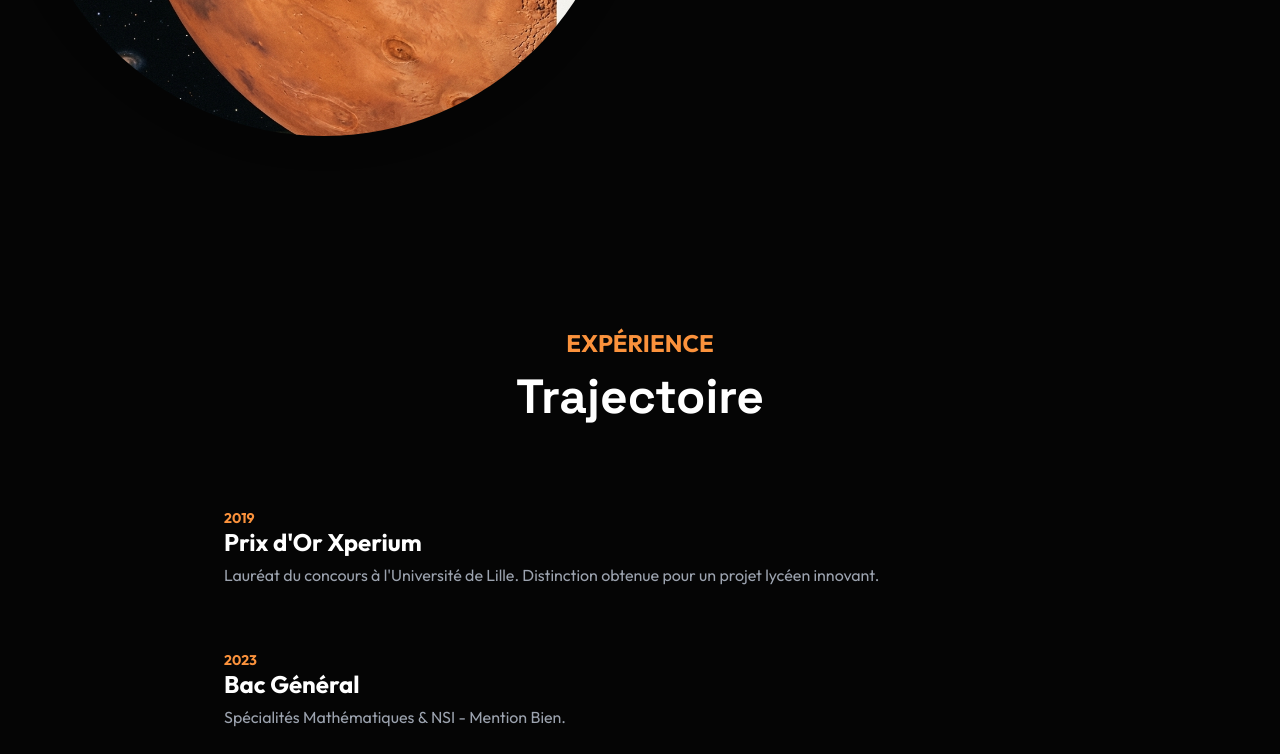
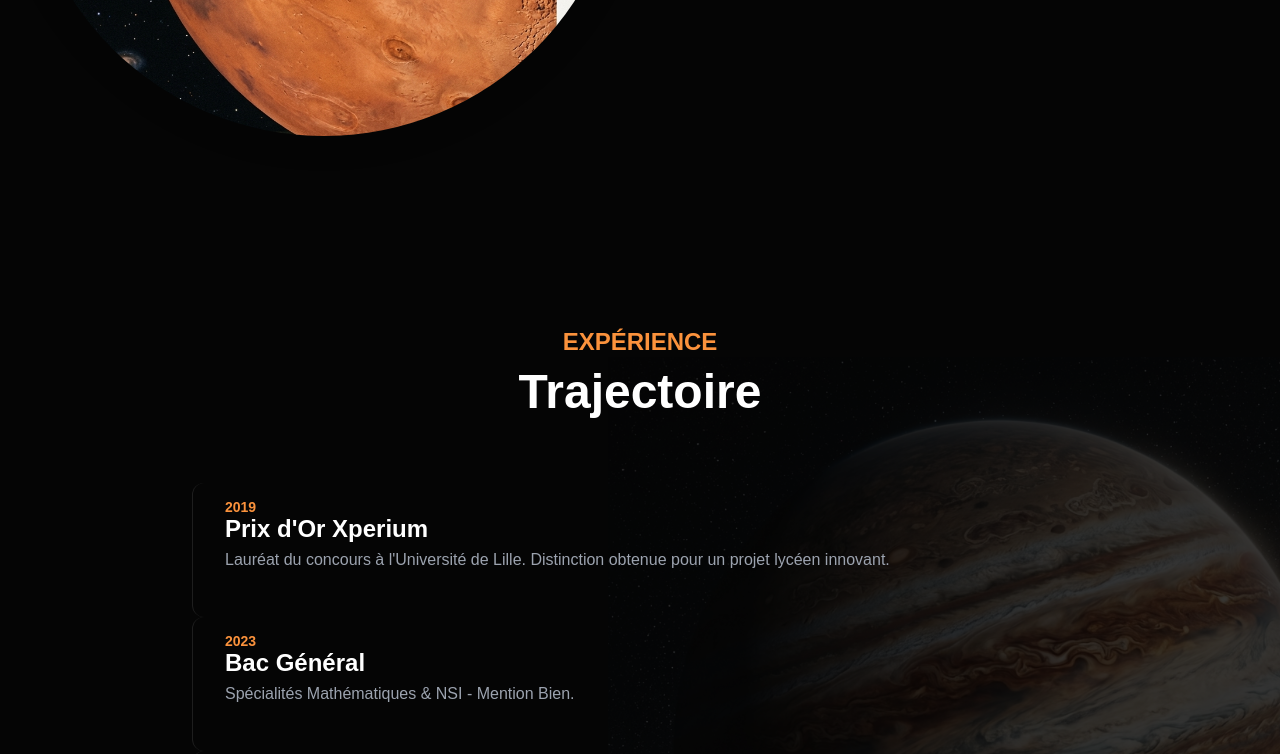
Before and after one commit to Yourselffff/portfolio, a React (Vite) app: page /#/ in a window 1280 px wide. Shown: the part 1360-2114 px from the top of the page. Built offline with nearby package versions, Linux system fonts and the light colour scheme.

Commit message:
Install and configure TailwindCSS to enable advanced 3D utility classes

```diff
--- a/package.json
+++ b/package.json
@@ -23,11 +23,14 @@
     "@types/react": "^19.2.5",
     "@types/react-dom": "^19.2.3",
     "@vitejs/plugin-react": "^4.3.1",
+    "autoprefixer": "^10.4.22",
     "eslint": "^9.39.1",
     "eslint-plugin-react-hooks": "^7.0.1",
     "eslint-plugin-react-refresh": "^0.4.24",
     "gh-pages": "^6.3.0",
     "globals": "^16.5.0",
+    "postcss": "^8.5.6",
+    "tailwindcss": "^4.1.17",
     "vite": "^5.4.11"
   }
 }
--- /dev/null
+++ b/postcss.config.js
@@ -0,0 +1,6 @@
+export default {
+    plugins: {
+        tailwindcss: {},
+        autoprefixer: {},
+    },
+}
--- a/src/index.css
+++ b/src/index.css
@@ -1,3 +1,7 @@
+@tailwind base;
+@tailwind components;
+@tailwind utilities;
+
 @import url('https://fonts.googleapis.com/css2?family=Outfit:wght@300;400;700&family=Space+Grotesk:wght@300;400;700&display=swap');
 @import './nav.css';
 
--- /dev/null
+++ b/tailwind.config.js
@@ -0,0 +1,18 @@
+/** @type {import('tailwindcss').Config} */
+export default {
+    content: [
+        "./index.html",
+        "./src/**/*.{js,ts,jsx,tsx}",
+    ],
+    theme: {
+        extend: {
+            cursor: {
+                none: 'none',
+            },
+            fontFamily: {
+                header: ['"Space Grotesk"', 'sans-serif'],
+            },
+        },
+    },
+    plugins: [],
+}
```
Also changed, not shown: 1 other file (tests, documents, lock files or other folders).
